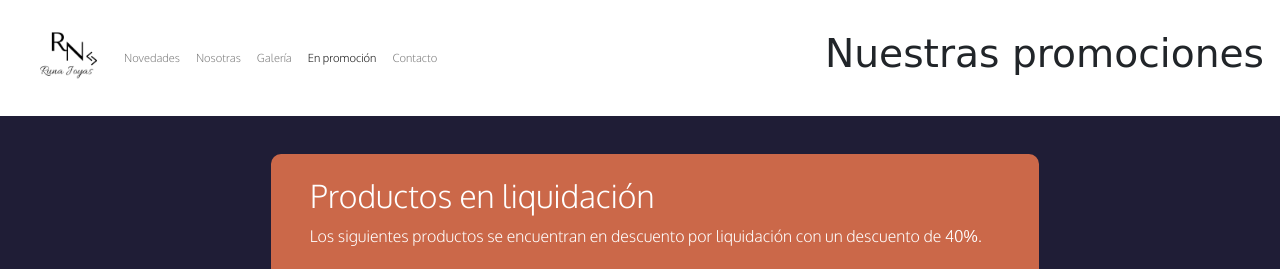
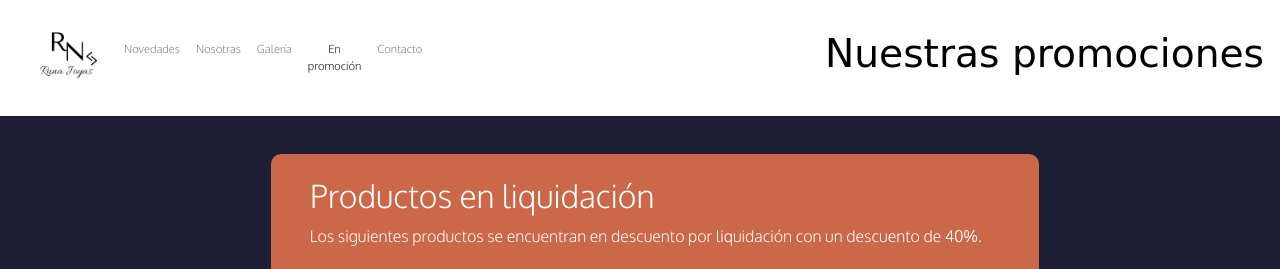
Before and after one commit to marianosin/runa_joyas, a website: page promociones.html in a window 1280 px wide. Shown: the top 269 px of the page. Drawn offline with nearby package versions, Linux system fonts and the light colour scheme; a web font is replaced by a local one.

Commit message:
Se actualiza link sass

```diff
--- a/promociones.html
+++ b/promociones.html
@@ -8,7 +8,7 @@
         <meta name="keywords" content="joyas, plata, La Rioja, aros, colloares, colgantes, pulseras"/>
         <!-- Bootstrap CSS -->
         <link rel="stylesheet" href="https://cdn.jsdelivr.net/npm/bootstrap@4.6.0/dist/css/bootstrap.min.css" integrity="sha384-B0vP5xmATw1+K9KRQjQERJvTumQW0nPEzvF6L/Z6nronJ3oUOFUFpCjEUQouq2+l" crossorigin="anonymous">
-        <link rel="stylesheet" href="style/style_sass.css">
+        <link rel="stylesheet" href="/sass/main.css">
         <script src="https://kit.fontawesome.com/25607fcacf.js" crossorigin="anonymous"></script>
         <title>Runa Joyas | Nuestras promociones</title>
     </head>
```
